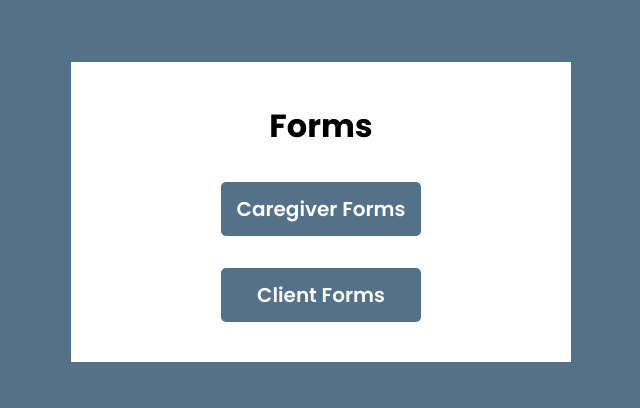
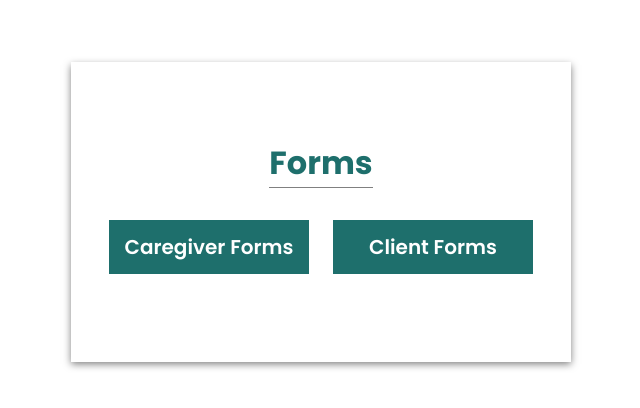
Before and after one commit to VanGits/inputapp, a React (Create React App) app: page / in a window 1280 px wide. Shown: the part 188-596 px from the top of the page, without its empty margins (319-959 px from the left). Built offline with nearby package versions, Linux system fonts and the light colour scheme.

Commit message:
update styling

```diff
--- a/src/components/Main.jsx
+++ b/src/components/Main.jsx
@@ -7,12 +7,15 @@ const Main = () => {
         <div className="mainWrapper">
         <div className='Main'>
             <h1>Forms</h1>
+            <div className="button-wrapper">
             <Link to="/caregiver-forms/0">
                 <button>Caregiver Forms</button>
             </Link>
             <Link to="/client-forms/0">
                 <button>Client Forms</button>
             </Link>
+            </div>
+
 
         </div>
         </div>
--- a/src/styles/Caregiver.css
+++ b/src/styles/Caregiver.css
@@ -19,8 +19,8 @@
     justify-content: center;
     text-align: center;
     background-color: white;
+    box-shadow: 0px 2.98px 7.46px 0px rgba(0, 0, 0, 0.7);
 
-    border: 1px solid rgb(141, 141, 141);
 }
 
 .Client{
@@ -30,7 +30,7 @@
     text-align: center;
     background-color: white;
     border-radius: 5px;
-    border: 1px solid rgb(141, 141, 141);
+    box-shadow: 0px 2.98px 7.46px 0px rgba(0, 0, 0, 0.1)
 }
 
 .Caregiver form, .Client form{
--- a/src/styles/Main.css
+++ b/src/styles/Main.css
@@ -1,5 +1,5 @@
-.mainWrapper{
-    background-color: #537188;
+.mainWrapper {
+  background-color: white;
   display: flex;
   align-items: center;
   justify-content: center;
@@ -9,7 +9,7 @@
   color: white;
 }
 
-.Main{
+.Main {
   background-color: white;
   width: 500px;
   height: 300px;
@@ -18,21 +18,40 @@
   justify-content: center;
   color: black;
   flex-direction: column;
+  box-shadow: 0px 2.98px 7.46px 0px rgba(0, 0, 0, 0.5)
 }
 
-.Main button{
+.Main button {
   align-self: flex-start;
+  margin: 12px;
 }
 
-.Main button{
+.Main button {
   margin-top: 32px;
   padding: 12px;
   width: 200px;
-    border-radius: 5px;
+
   border: none;
   color: white;
-    background-color: #537188;
+  background-color: #1e6f6c;
   font-size: 20px;
   font-weight: 600;
   cursor: pointer;
 }
+
+.Main h1 {
+  color: #1e6f6c;
+  border-bottom: 1px solid grey;
+}
+
+.button-wrapper {
+  display: flex;
+  align-items: center;
+  justify-content: center;
+}
+
+@media (max-width: 768px) {
+    .button-wrapper{
+        flex-direction: column;
+    }
+}
```
Lines whose indentation alone changed are shown as unchanged.
